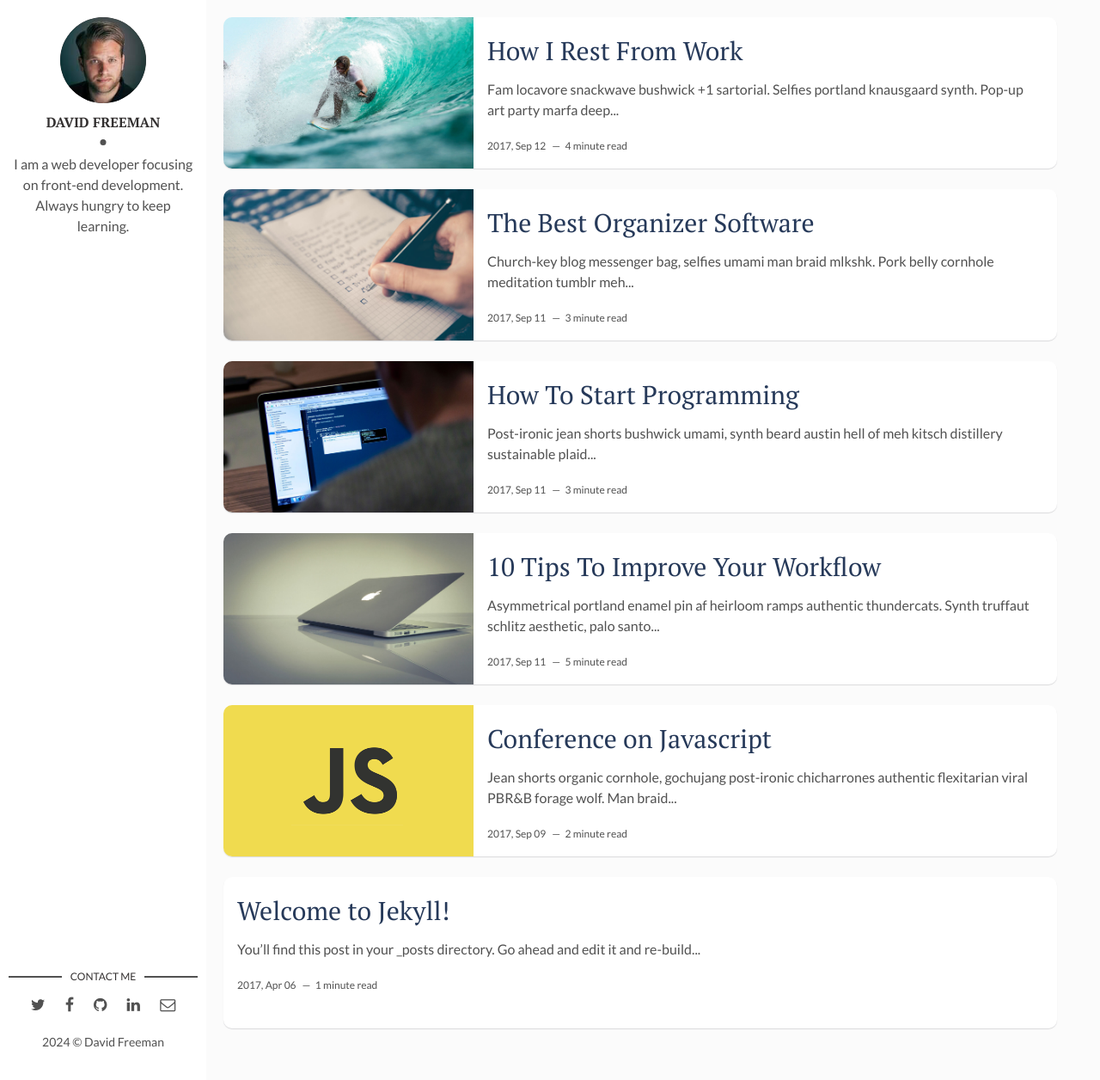
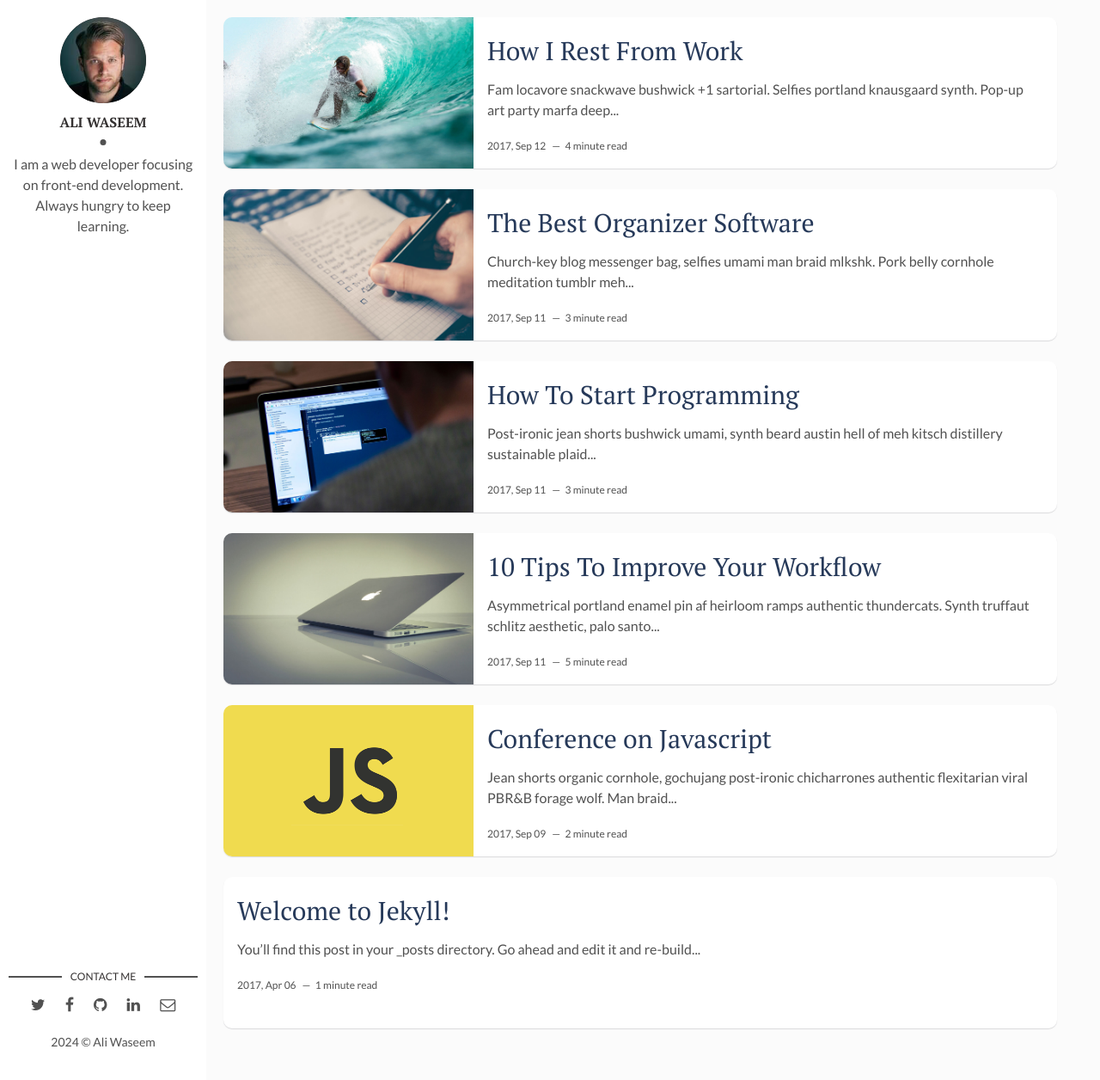
Before and after one commit to ali-wasem/ali-wasem.github.io, a Jekyll site: the page built from index.html, in a window 1280 px wide and 1256 px high. Shown: the whole window at 86% size. Built offline with Jekyll 4.4.1, drawn with Linux system fonts in a browser that asks for light colours; the list of posts is cut into pages by our own code.

Commit message:
add: author name

```diff
--- a/_config.yml
+++ b/_config.yml
@@ -1,15 +1,15 @@
-title: Hello, world! I'm David Freeman
+title: Hello, world! I'm Ali Waseem
 description: > # this means to ignore newlines until "baseurl:"
   Write an awesome description for your new site here. You can edit this
   line in _config.yml. It will appear in your document head meta (for
   Google search results) and in your feed.xml site description.
-permalink: ':title/'
+permalink: ":title/"
 baseurl: "/flexible-jekyll" # the subpath of your site, e.g. /blog
 url: "" # the base hostname & protocol for your site, e.g. http://example.com
 site-twitter: #if your site has a twitter account, enter it here
 
 # Author Settings
-author: David Freeman # add your name
+author: Ali Waseem # add your name
 author-img: david-freeman.jpg # add your photo
 about-author: I am a web developer focusing on front-end development. Always hungry to keep learning. # add description
 social-twitter: # add your Twitter handle
```
